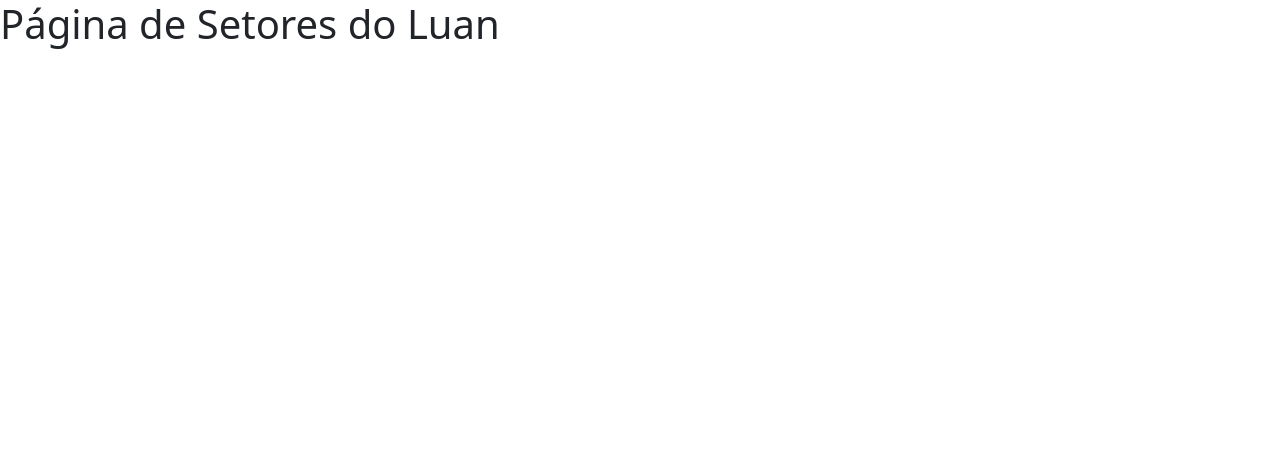
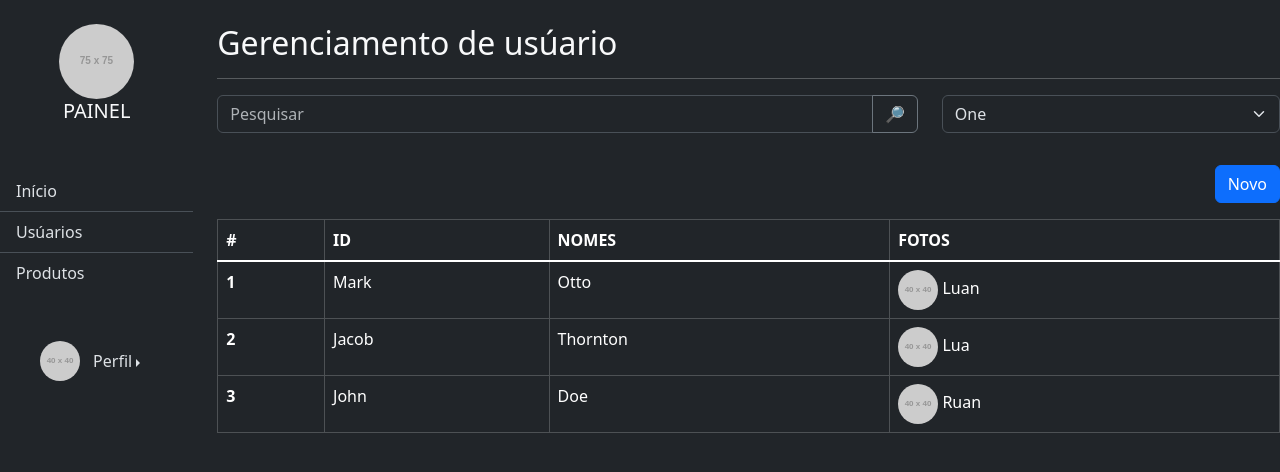
Before and after one commit to AlexAlves-10/pi-chamados, a Next.js app: page /setores in a window 1280 px wide. Shown: the top 472 px of the page. Built offline with nearby package versions, Linux system fonts and the light colour scheme.

Commit message:
adição do protótipo do código de setores sem o funcionamento só estético

```diff
--- a/app/setores/page.js
+++ b/app/setores/page.js
@@ -1,7 +1,152 @@
-export default function Setores(){
-    return(
-        <div>
-            <h1>Página de Setores do Luan</h1>
+"use client";
+import 'bootstrap/dist/css/bootstrap.min.css';
+export default function Setores() {
+
+
+    return (
+        <div className="dropdown bg-dark text-light min-vh-100" data-bs-theme="dark">
+            <div className="row">
+                {/* Menu lateral */}
+                <div className="col-2 menuLateral">
+                    <div className="text-center mt-2">
+                        <img className="mt-3 rounded-circle" src="https://placehold.co/75" />
+                        <h1 className="fs-5 text">PAINEL</h1>
+
+                    </div>
+
+                    <div className="list-group list-group-flush my-5">
+                        <a href="#" className="list-group-item list-group-item-action">Início</a>
+                        <a href="#" className="list-group-item list-group-item-action">Usúarios</a>
+                        <a href="#" className="list-group-item list-group-item-action">Produtos</a>
+                    </div>
+
+                    <div className="text-center manuLateralPerfil">
+
+                        <img className="rounded-circle" src="https://placehold.co/40" />
+
+                        <div className="btn-group dropend" role="group">
+                            <button type="button" className="btn dropdown-toggle" data-bs-toggle="dropdown">
+                                Perfil
+                            </button>
+                            <ul className="dropdown-menu">
+                                <li><a className="dropdown-item" href="#">Editar</a></li>
+                                <li><a className="dropdown-item" href="#">Sair</a></li>
+                            </ul>
+                        </div>
+                    </div>
+
+                </div>
+
+                {/* Conteúdo Pricipal */}
+                <div className="col-10 mt-4">
+
+                    {/* <!-- Introdução --> */}
+                    <div>
+                        <h2>Gerenciamento de usúario</h2>
+                        <hr />
+                    </div>
+
+                    {/* <!-- Pesquisa e Filtro --> */}
+                    <div className="row">
+                        <div className="col-8">
+                            <div className="input-group mb-3">
+                                <input className="form-control" placeholder="Pesquisar" />
+                                <button className="btn btn-outline-secondary">🔎</button>
+                            </div>
+                        </div>
+
+                        <div className="col-4">
+                            <select className="form-select">
+                                <option value="" disabled hidden>FIltros</option>
+                                <option value="1">One</option>
+                                <option value="2">Two</option>
+                                <option value="3">Three</option>
+                            </select>
+                        </div>
+                    </div>
+
+                    {/* <!-- Cadastro --> */}
+                    <div className="text-end my-3">
+                        <button className="btn btn-primary" data-bs-toggle="modal" data-bs-target="#exampleModal">Novo</button>
+                    </div>
+
+                    {/* <!-- Tabela de Listagem --> */}
+                    <div>
+
+                        {/* <!-- ID,foto,nome --> */}
+                        <div className="my-3">
+                            <table className="table table-dark table-hover table-bordered">
+                                <thead>
+                                    <tr>
+                                        <th scope="col">#</th>
+                                        <th scope="col">ID</th>
+                                        <th scope="col">NOMES</th>
+                                        <th scope="col">FOTOS</th>
+                                    </tr>
+                                </thead>
+                                <tbody className="table-group-divider">
+                                    <tr>
+                                        <th scope="row">1</th>
+                                        <td>Mark</td>
+                                        <td>Otto</td>
+                                        <td> <img className="rounded-circle" src="https://placehold.co/40" /> Luan</td>
+                                    </tr>
+                                    <tr>
+                                        <th scope="row">2</th>
+                                        <td>Jacob</td>
+                                        <td>Thornton</td>
+                                        <td> <img className="rounded-circle" src="https://placehold.co/40" /> Lua</td>
+                                    </tr>
+                                    <tr>
+                                        <th scope="row">3</th>
+                                        <td>John</td>
+                                        <td>Doe</td>
+                                        <td> <img className="rounded-circle" src="https://placehold.co/40" /> Ruan</td>
+                                    </tr>
+                                </tbody>
+                            </table>
+                        </div>
+
+                    </div>
+                </div>
+            </div>
+
+
+            {/* <!-- Modals --> */}
+            <div>
+                <div className="modal fade" id="exampleModal" tabindex="-1">
+                    <div className="modal-dialog">
+                        <div className="modal-content">
+                            <div className="modal-header">
+                                <h3 className="modal-title fs-5">Cadastro de novo usúario</h3>
+                                <button className="btn-close" data-bs-dismiss="modal"></button>
+                            </div>
+                            <div className="modal-body">
+                                <div className="mb-3">
+                                    <label className="form-label w-100">
+                                        Digite seu nome:
+                                        <input className="form-control" />
+                                    </label>
+                                </div>
+
+                                <div>
+                                    <label className="form-label w-100">
+                                        Digite sua senha:
+                                        <input type="password" className="form-control" />
+                                    </label>
+                                </div>
+
+
+
+                            </div>
+                            <div className="modal-footer">
+                                <button className="btn btn-secondary" data-bs-dismiss="modal">Cancelar</button>
+                                <button className="btn btn-primary">Salvar</button>
+                            </div>
+                        </div>
+                    </div>
+                </div>
+            </div>
         </div>
     )
 }
```
